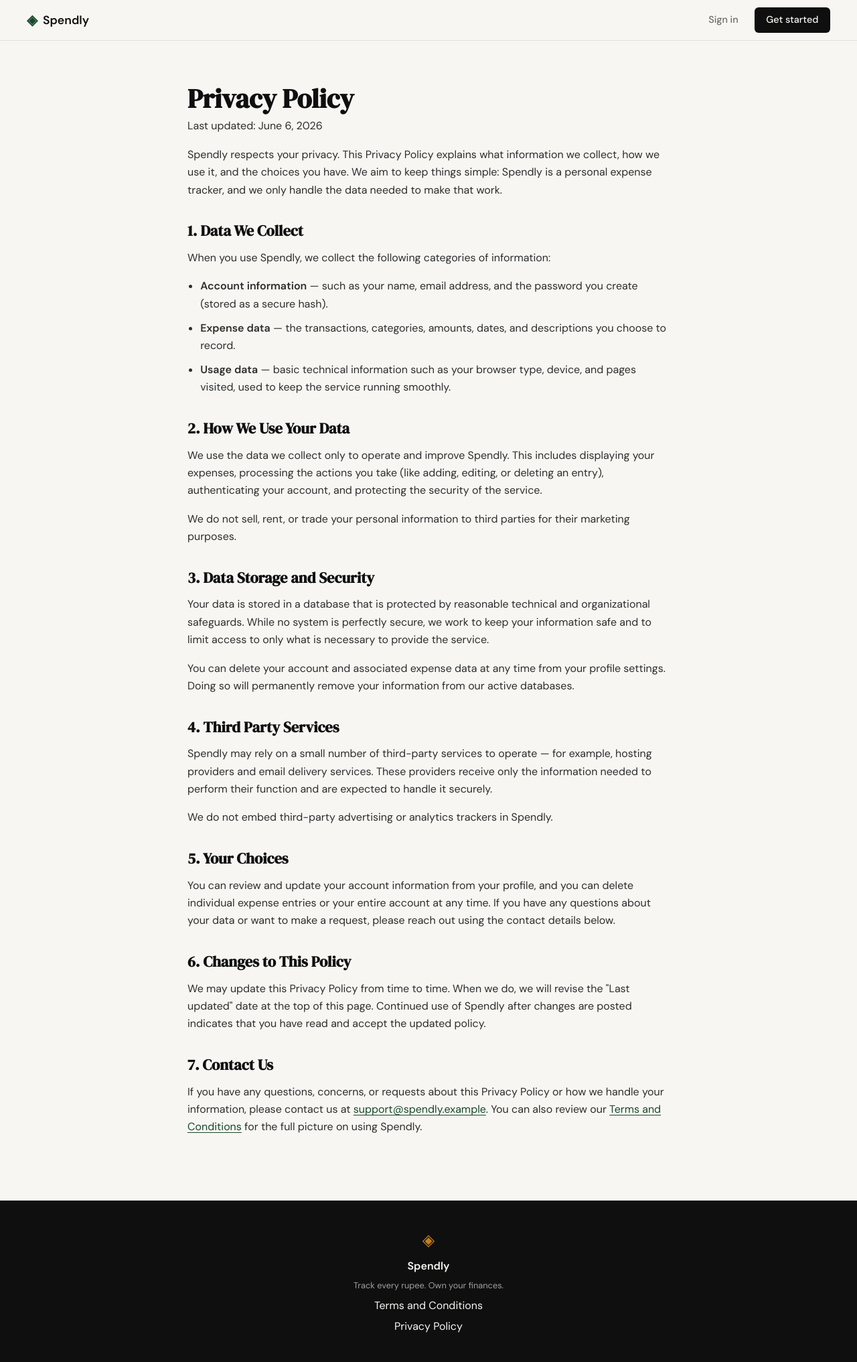
After one commit to Shubham1-Kumar/track_expenses, a Flask app: page /privacy in a window 1280 px wide. The commit adds this page. Shown: the whole page at 67% size. Run offline with Flask 3, Linux system fonts and the light colour scheme.

Commit message:
landing: add privacy policy page and route

```diff
--- a/app.py
+++ b/app.py
@@ -25,6 +25,11 @@ def login():
 @app.route("/terms")
 def terms():
     return render_template("terms.html")
+
+
+@app.route("/privacy")
+def privacy():
+    return render_template("privacy.html")
 
 
 # ------------------------------------------------------------------ #
--- a/static/css/style.css
+++ b/static/css/style.css
@@ -565,6 +565,18 @@ a { color: inherit; text-decoration: none; }
     color: var(--accent-2);
 }
 
+.legal-inner ul {
+    margin: 0 0 1rem 1.2rem;
+    padding: 0;
+}
+
+.legal-inner li {
+    font-size: 1rem;
+    line-height: 1.65;
+    margin-bottom: 0.6rem;
+    color: var(--ink-soft);
+}
+
 /* ------------------------------------------------------------------ */
 /* Responsive                                                          */
 /* ------------------------------------------------------------------ */
--- a/templates/base.html
+++ b/templates/base.html
@@ -39,7 +39,7 @@
         <span class="footer-name">Spendly</span>
         <p class="footer-copy">Track every rupee. Own your finances.</p>
         <a href="{{ url_for('terms') }}">Terms and Conditions</a>
-        <a href="#">Privacy Policy</a>
+        <a href="{{ url_for('privacy') }}">Privacy Policy</a>
       </div>
     </footer>
 
--- /dev/null
+++ b/templates/privacy.html
@@ -0,0 +1,109 @@
+{% extends "base.html" %}
+
+{% block title %}Privacy Policy — Spendly{% endblock %}
+
+{% block content %}
+<section class="legal-page">
+    <div class="legal-inner">
+        <h1 class="legal-title">Privacy Policy</h1>
+        <p class="legal-updated">Last updated: June 6, 2026</p>
+
+        <p class="legal-intro">
+            Spendly respects your privacy. This Privacy Policy explains what
+            information we collect, how we use it, and the choices you have.
+            We aim to keep things simple: Spendly is a personal expense
+            tracker, and we only handle the data needed to make that work.
+        </p>
+
+        <h2 class="legal-heading">1. Data We Collect</h2>
+        <p>
+            When you use Spendly, we collect the following categories of
+            information:
+        </p>
+        <ul>
+            <li>
+                <strong>Account information</strong> — such as your name,
+                email address, and the password you create (stored as a
+                secure hash).
+            </li>
+            <li>
+                <strong>Expense data</strong> — the transactions, categories,
+                amounts, dates, and descriptions you choose to record.
+            </li>
+            <li>
+                <strong>Usage data</strong> — basic technical information
+                such as your browser type, device, and pages visited, used
+                to keep the service running smoothly.
+            </li>
+        </ul>
+
+        <h2 class="legal-heading">2. How We Use Your Data</h2>
+        <p>
+            We use the data we collect only to operate and improve Spendly.
+            This includes displaying your expenses, processing the actions
+            you take (like adding, editing, or deleting an entry),
+            authenticating your account, and protecting the security of the
+            service.
+        </p>
+        <p>
+            We do not sell, rent, or trade your personal information to
+            third parties for their marketing purposes.
+        </p>
+
+        <h2 class="legal-heading">3. Data Storage and Security</h2>
+        <p>
+            Your data is stored in a database that is protected by
+            reasonable technical and organizational safeguards. While no
+            system is perfectly secure, we work to keep your information
+            safe and to limit access to only what is necessary to provide
+            the service.
+        </p>
+        <p>
+            You can delete your account and associated expense data at any
+            time from your profile settings. Doing so will permanently
+            remove your information from our active databases.
+        </p>
+
+        <h2 class="legal-heading">4. Third Party Services</h2>
+        <p>
+            Spendly may rely on a small number of third-party services to
+            operate — for example, hosting providers and email delivery
+            services. These providers receive only the information needed
+            to perform their function and are expected to handle it
+            securely.
+        </p>
+        <p>
+            We do not embed third-party advertising or analytics trackers
+            in Spendly.
+        </p>
+
+        <h2 class="legal-heading">5. Your Choices</h2>
+        <p>
+            You can review and update your account information from your
+            profile, and you can delete individual expense entries or your
+            entire account at any time. If you have any questions about
+            your data or want to make a request, please reach out using the
+            contact details below.
+        </p>
+
+        <h2 class="legal-heading">6. Changes to This Policy</h2>
+        <p>
+            We may update this Privacy Policy from time to time. When we
+            do, we will revise the "Last updated" date at the top of this
+            page. Continued use of Spendly after changes are posted
+            indicates that you have read and accept the updated policy.
+        </p>
+
+        <h2 class="legal-heading">7. Contact Us</h2>
+        <p>
+            If you have any questions, concerns, or requests about this
+            Privacy Policy or how we handle your information, please
+            contact us at
+            <a href="mailto:support@spendly.example">support@spendly.example</a>.
+            You can also review our
+            <a href="{{ url_for('terms') }}">Terms and Conditions</a>
+            for the full picture on using Spendly.
+        </p>
+    </div>
+</section>
+{% endblock %}
--- a/templates/terms.html
+++ b/templates/terms.html
@@ -42,7 +42,7 @@
             you. We will not sell, rent, or share your personal expense data
             with third parties for their marketing purposes. For full details
             on how we handle your information, please review our
-            <a href="#">Privacy Policy</a>.
+            <a href="{{ url_for('privacy') }}">Privacy Policy</a>.
         </p>
 
         <h2 class="legal-heading">4. Account Responsibilities</h2>
@@ -82,7 +82,7 @@
         <p>
             If you have any questions about these Terms, please reach out
             through the contact information provided on our
-            <a href="#">Privacy Policy</a> page.
+            <a href="{{ url_for('privacy') }}">Privacy Policy</a> page.
         </p>
     </div>
 </section>
```
